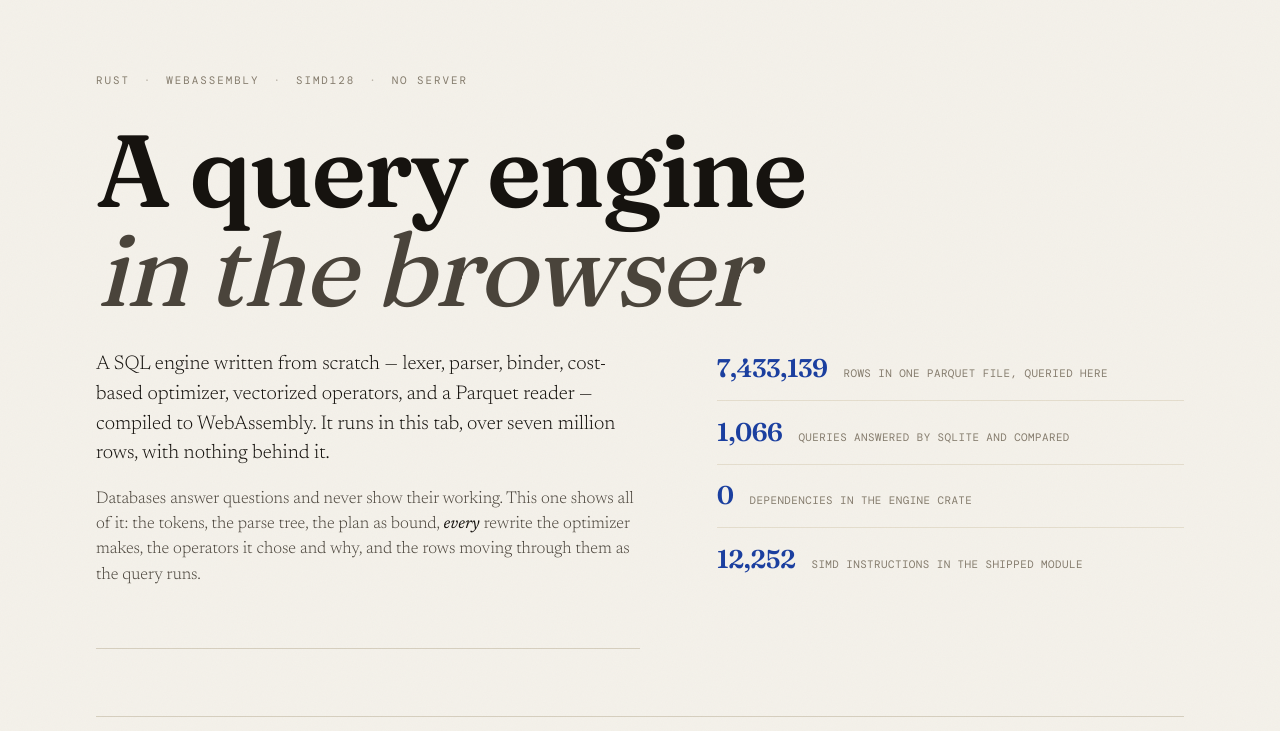
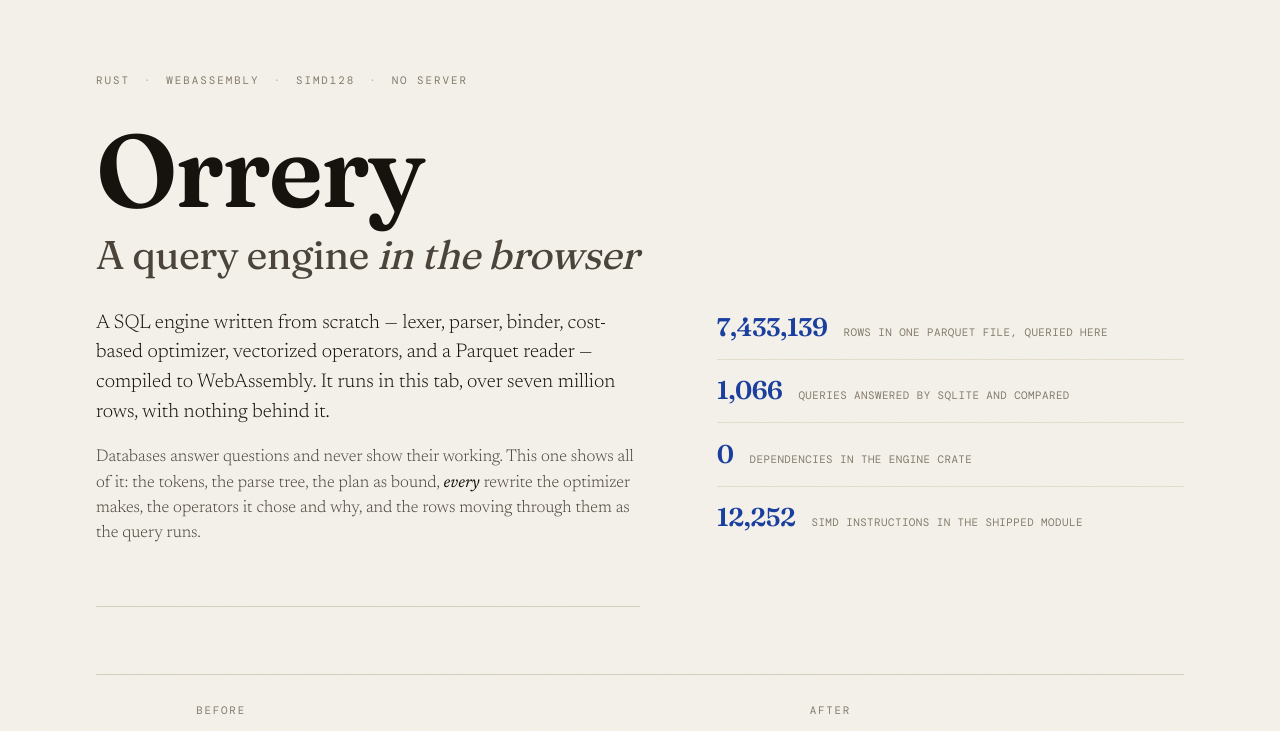
Before and after one commit to DhanushKrishna4/Query-engine-in-the-browser, a website built with Vite: page web/index.html in a window 1280 px wide. Shown: the top 731 px of the page. Built offline with nearby package versions, Linux system fonts and the light colour scheme.

Commit message:
Orrery
An orrery is a clockwork model of the solar system. It does nothing
useful: its whole purpose is to take a mechanism nobody can see and make
it turnable, watchable, comprehensible at the scale of a desk.

Which is this. A real query engine, shrunk to a tab, with the case off
so you can watch the planets move -- and the trace slider is the crank.

Display names only. The repository, its URL, the crates (`engine`,
`qe-wasm`), the `qe` binary and every path stay exactly as they were, so
nothing anyone has linked to or built against moves.

```diff
--- a/web/index.html
+++ b/web/index.html
@@ -3,8 +3,8 @@
 <head>
 <meta charset="utf-8">
 <meta name="viewport" content="width=device-width, initial-scale=1">
-<title>A query engine in the browser</title>
-<meta name="description" content="A SQL engine written from scratch in Rust, compiled to WebAssembly. Every stage of the query is on the page: tokens, parse tree, plan, every optimizer rewrite, and the operators as they run.">
+<title>Orrery — a query engine in the browser</title>
+<meta name="description" content="Orrery is a SQL engine written from scratch in Rust, compiled to WebAssembly. Every stage of the query is on the page: tokens, parse tree, plan, every optimizer rewrite, and the operators as they run.">
 <link rel="preconnect" href="https://fonts.googleapis.com">
 <link rel="preconnect" href="https://fonts.gstatic.com" crossorigin>
 <link href="https://fonts.googleapis.com/css2?family=Fraunces:opsz,wght@9..144,400;9..144,600;9..144,700&family=Newsreader:ital,opsz,wght@0,6..72,300;0,6..72,400;1,6..72,400&family=DM+Mono:wght@400;500&display=swap" rel="stylesheet">
@@ -18,7 +18,8 @@
 
 <header class="masthead">
   <p class="colophon">Rust <span>·</span> WebAssembly <span>·</span> SIMD128 <span>·</span> no server</p>
-  <h1>A query engine<br><em>in the browser</em></h1>
+  <h1>Orrery</h1>
+  <p class="tagline">A query engine <em>in the browser</em></p>
   <div class="lede">
     <div class="lede-prose">
       <p class="standfirst">
--- a/web/style.css
+++ b/web/style.css
@@ -148,6 +148,20 @@
   .figures > div { border-bottom: 0; padding-bottom: 0; display: block; }
   .figures dt { font-size: 1.3rem; }
 }
+
+/* The name carries the masthead; the tagline carries what it is. It sits where
+   the headline's second line used to, so the italic contrast survives. */
+.tagline {
+  font-family: var(--display);
+  font-optical-sizing: auto;
+  font-weight: 400;
+  font-size: clamp(1.5rem, 3.6vw, 2.5rem);
+  line-height: 1.1;
+  letter-spacing: -.015em;
+  color: var(--ink-soft);
+  margin: -1.2rem 0 2rem;
+}
+.tagline em { font-style: italic; }
 
 .standfirst {
   max-width: var(--measure);
```
Also changed, not shown: web/404.html (+1 -1 lines), web/bench.html (+3 -3 lines), README.md.
